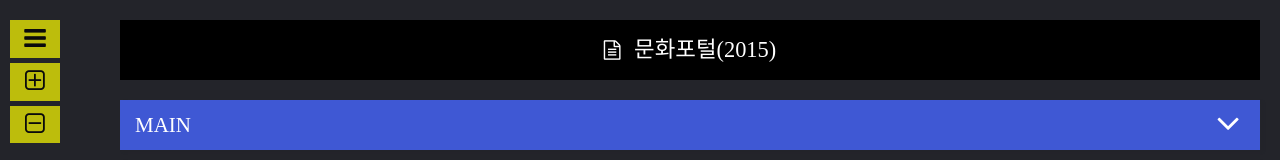
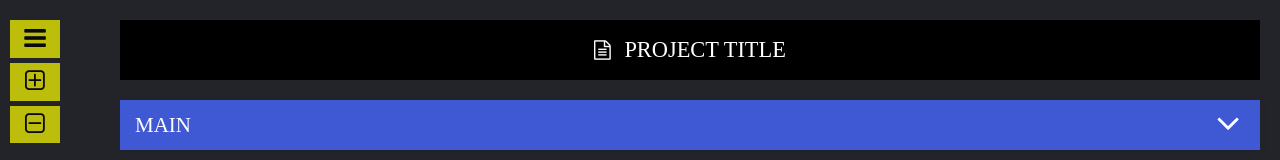
Before and after one commit to icetea0111/icetea0111.github.com, a plain HTML site: page index.html in a window 1280 px wide. Shown: the top 160 px of the page. Drawn offline with nearby package versions, Linux system fonts and the light colour scheme.

Commit message:
edit project title

```diff
--- a/index.html
+++ b/index.html
@@ -53,7 +53,7 @@
 		<section id="markupList">
 			<header class="project-name">
 				<i class="fa fa-file-text-o"></i>
-				<strong>문화포털(2015)</strong>
+				<strong>PROJECT TITLE</strong>
 			</header>
 			<h1>MAIN</h1>
 			<ul>
```
